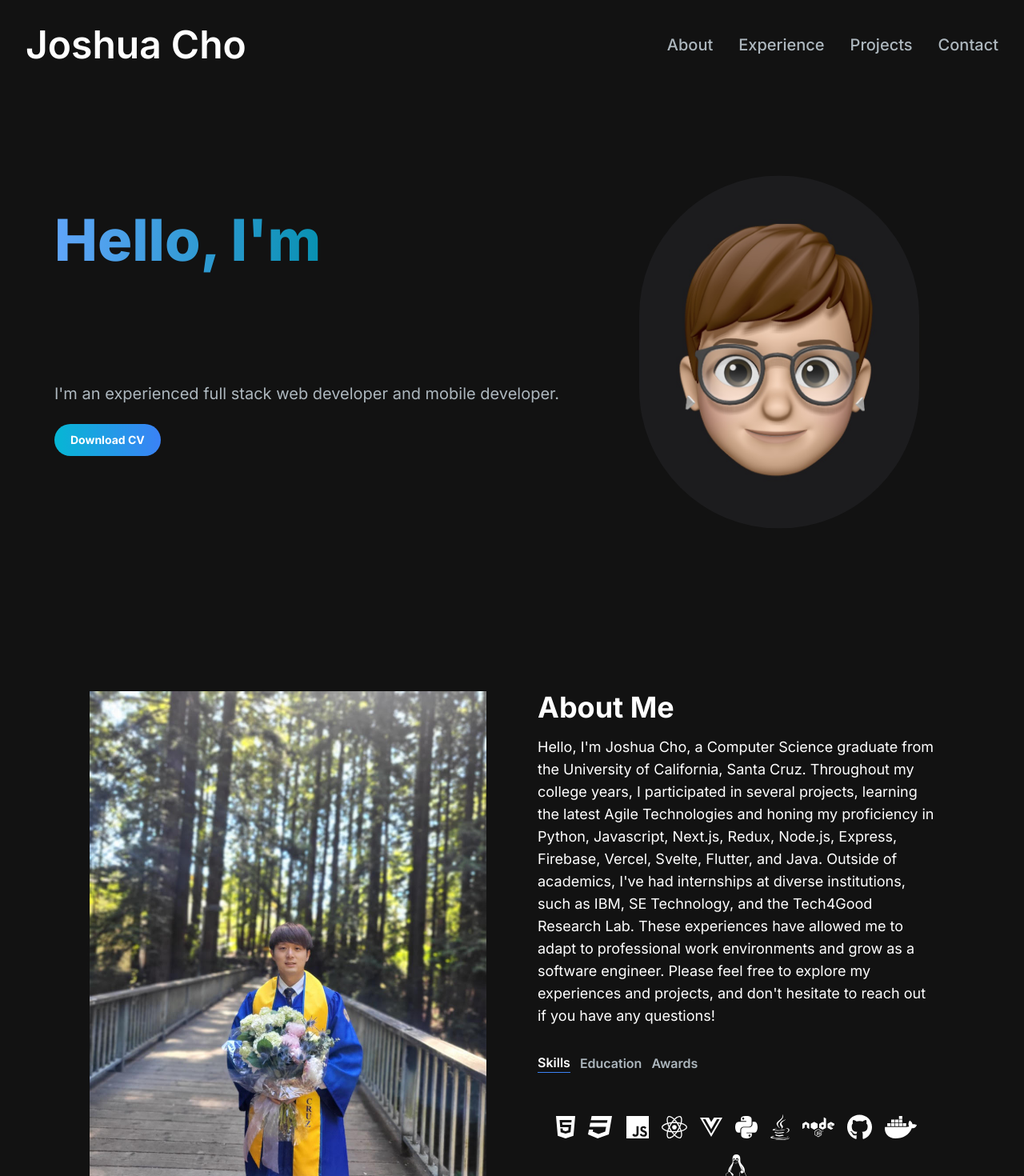
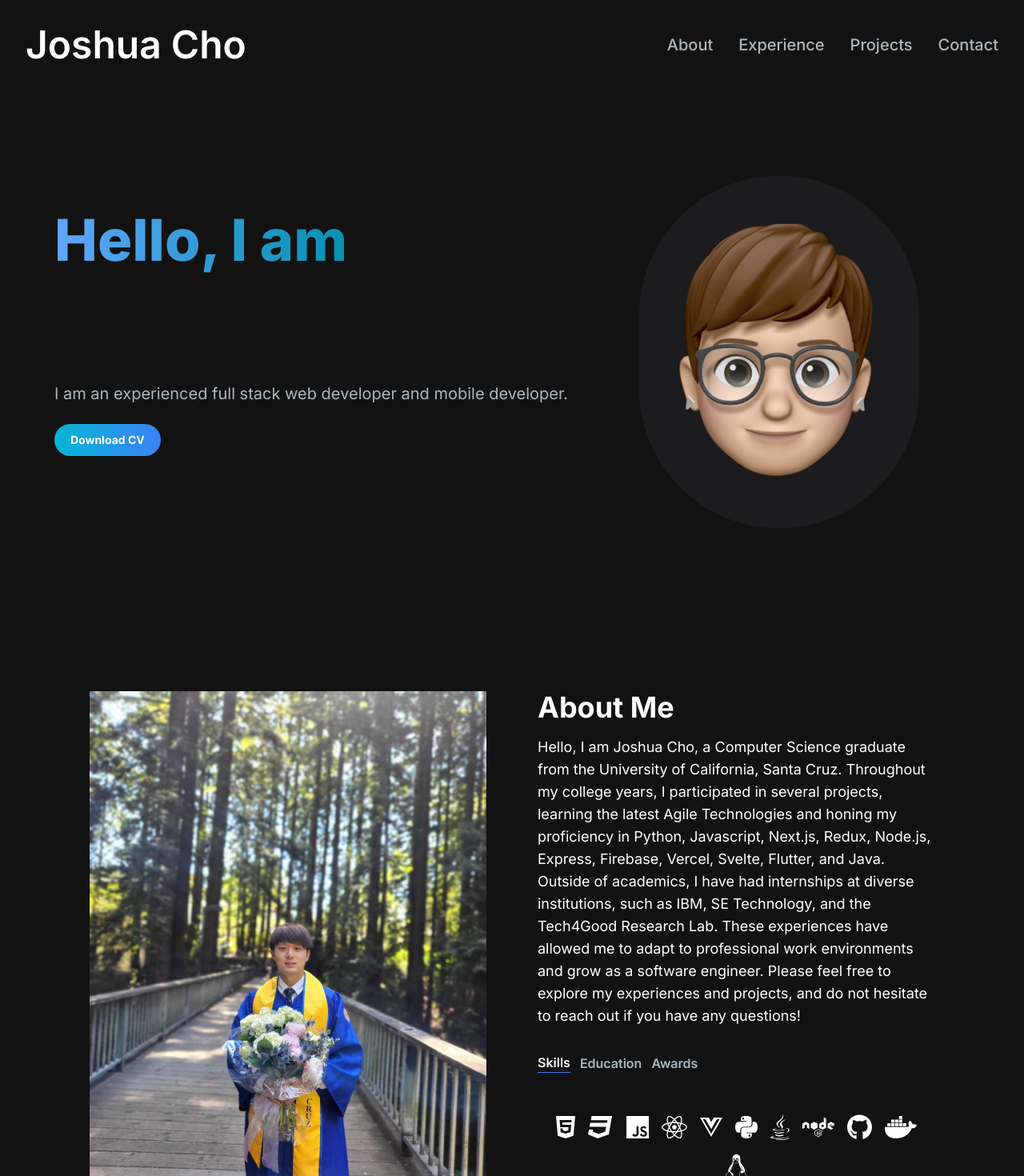
Before and after one commit to jjc98375/portfolio-website, a Next.js app: page / in a window 1280 px wide. Shown: the top 1470 px of the page at 80% size. Built offline with nearby package versions, Linux system fonts and the light colour scheme.

Commit message:
fix the error
so that my application can build

```diff
--- a/src/app/components/AboutSection.jsx
+++ b/src/app/components/AboutSection.jsx
@@ -102,16 +102,16 @@ const AboutSection = () => {
         <div className="mt-4 md:mt-0 text-left flex flex-col h-full">
           <h2 className="text-4xl font-bold text-white mb-4">About Me</h2>
           <p className="text-white texxt-base md:text-lg">
-            Hello, I'm Joshua Cho, a Computer Science graduate from the
+            Hello, I am Joshua Cho, a Computer Science graduate from the
             University of California, Santa Cruz. Throughout my college years, I
             participated in several projects, learning the latest Agile
             Technologies and honing my proficiency in Python, Javascript,
             Next.js, Redux, Node.js, Express, Firebase, Vercel, Svelte, Flutter,
-            and Java. Outside of academics, I've had internships at diverse
+            and Java. Outside of academics, I have had internships at diverse
             institutions, such as IBM, SE Technology, and the Tech4Good Research
             Lab. These experiences have allowed me to adapt to professional work
             environments and grow as a software engineer. Please feel free to
-            explore my experiences and projects, and don't hesitate to reach out
+            explore my experiences and projects, and do not hesitate to reach out
             if you have any questions!
           </p>
 
--- a/src/app/components/EmailSection.jsx
+++ b/src/app/components/EmailSection.jsx
@@ -43,11 +43,11 @@ const EmailSection = () => {
       className=" grid md:grid-cols-2 mt-80 pb-10 md:py-40 gap-4"
     >
       <div>
-        <h5 className="text-xl font-bold text-white my-2">Let's Connect!</h5>
+        <h5 className="text-xl font-bold text-white my-2">Let&apos;s Connect!</h5>
         <p className="text-[#ADB7BE] mb-4 max-w-md">
           {" "}
-          I'm currently looking for new opportunities, my inbox is always open.
-          Whether you have a question or just want to say hi, I'll try my best
+          I am currently looking for new opportunities, my inbox is always open.
+          Whether you have a question or just want to say hi, I will try my best
           to get back to you!
         </p>
         <div className="socials flex flex-row gap-2">
--- a/src/app/components/HeroSection.jsx
+++ b/src/app/components/HeroSection.jsx
@@ -13,7 +13,7 @@ const HeroSection = () => {
         <div className="col-span-7 place-self-center text-center sm:text-left justify-self-start">
           <h1 className="text-white mb-4 text-4xl sm:text-5xl lg:text-7xl lg:leading-normal font-extrabold">
             <span className="text-transparent bg-clip-text bg-gradient-to-r from-primary-400 to-secondary-600">
-              Hello, I'm{" "}
+              Hello, I am {" "}
             </span>
             <br />
             <TypeAnimation
@@ -32,7 +32,7 @@ const HeroSection = () => {
             />
           </h1>
           <p className="text-[#ADB7BE] text-base sm:text-lg mb-6 lg:text-xl">
-            I'm an experienced full stack web developer and mobile developer.
+            I am an experienced full stack web developer and mobile developer.
           </p>
           <div>
             <a href="/Jae-Hun-Cho_resume.pdf" download="Jae-Hun-Cho_resume.pdf">
--- a/src/app/components/Navbar.jsx
+++ b/src/app/components/Navbar.jsx
@@ -57,14 +57,10 @@ const Navbar = () => {
         </div>
         <div className="hidden md:block md:w-auto" id="navbar-default">
           <ul className="font-medium flex p-4 md:p-0  rounded-lg flex-row md:space-x-8 mt-0">
-            {navLinks.map((link) => {
+            {navLinks.map((link, index) => {
               return (
-                <li>
-                  <NavLink
-                    key={link.title}
-                    title={link.title}
-                    href={link.path}
-                  />
+                <li key={index}>
+                  <NavLink title={link.title} href={link.path} />
                 </li>
               );
             })}
```
